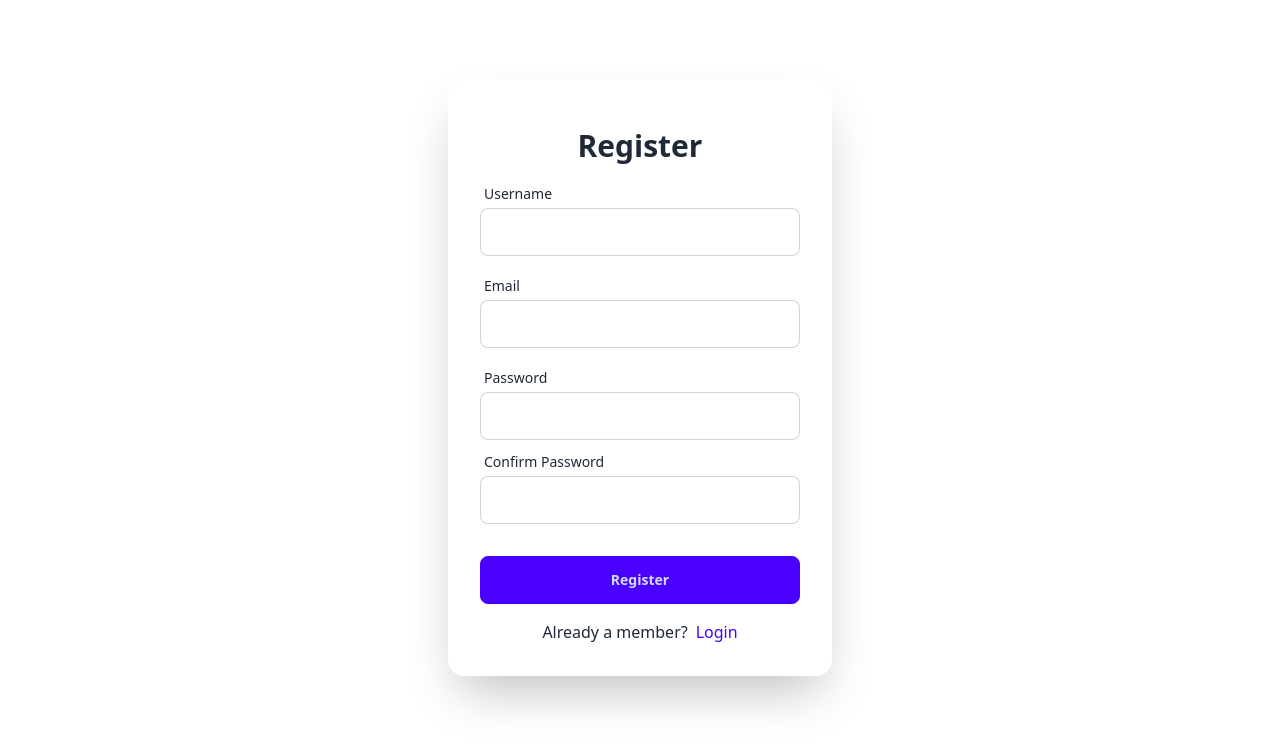
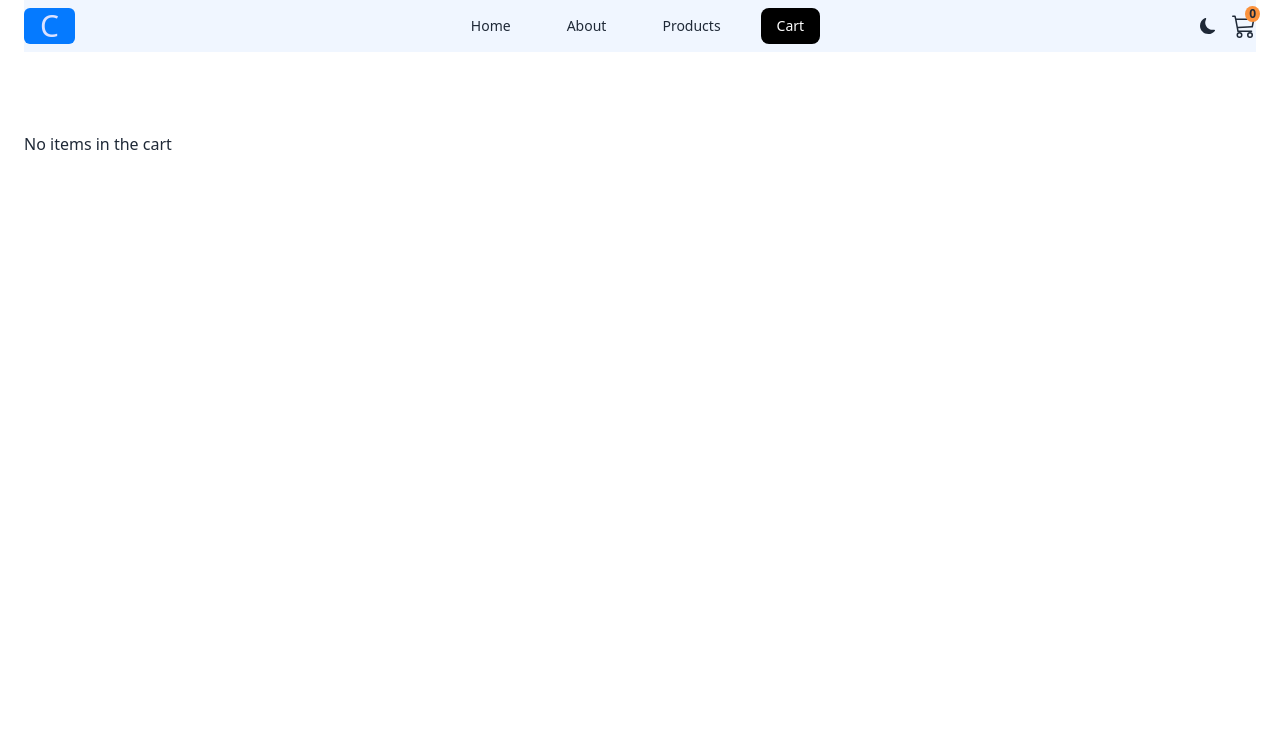
Before and after one commit to oyatillo071/6-oy-9-dars-homework, a React (Vite) app: page /cart in a window 1280 px wide. Before the commit this address led to /register. Shown: the top 748 px of the page. Built offline with nearby package versions, Linux system fonts and the light colour scheme; sample sign-in values are in the browser's storage.

Commit message:
fix:mistake on api request

```diff
--- a/src/components/Header.jsx
+++ b/src/components/Header.jsx
@@ -74,9 +74,9 @@ const Header = () => {
                 <path d="M0 1.5A.5.5 0 0 1 .5 1H2a.5.5 0 0 1 .485.379L2.89 3H14.5a.5.5 0 0 1 .49.598l-1 5a.5.5 0 0 1-.465.401l-9.397.472L4.415 11H13a.5.5 0 0 1 0 1H4a.5.5 0 0 1-.491-.408L2.01 3.607 1.61 2H.5a.5.5 0 0 1-.5-.5zM3.102 4l.84 4.479 9.144-.459L13.89 4H3.102zM5 12a2 2 0 1 0 0 4 2 2 0 0 0 0-4zm7 0a2 2 0 1 0 0 4 2 2 0 0 0 0-4zm-7 1a1 1 0 1 1 0 2 1 1 0 0 1 0-2zm7 0a1 1 0 1 1 0 2 1 1 0 0 1 0-2z"></path>
               </svg>
             </Link>
-            <p className="absolute bottom-4 -right-1 bg-orange-400 px-1 py-0 font-light rounded-[50%]">
+            <span className="absolute bottom-4 -right-1 bg-orange-400 px-1   font-semibold text-xs rounded-[50%]">
               {counter}
-            </p>{" "}
+            </span>{" "}
           </div>
         </div>
       </header>
--- a/src/layouts/MainLayout.jsx
+++ b/src/layouts/MainLayout.jsx
@@ -4,19 +4,19 @@ import { useNavigate } from "react-router-dom";
 
 function MainLayout({ children }) {
   const navigate = useNavigate();
-  const [isLog, setIslog] = useState(false);
+  const [isLog, setIsLog] = useState(false);
 
   useEffect(() => {
-    const userLogged = localStorage.getItem("isLoggedIn"); // Correct the key name here
-    setIslog(!!userLogged);
-    if (!isLog) {
+    const userLogged = localStorage.getItem("isLoggedIn") === "true";
+    setIsLog(userLogged);
+    if (!userLogged) {
       navigate("/register");
     }
-  }, [isLog, navigate]);
+  }, [navigate]);
 
   return (
     <div className="bg-white max-h-full px-6 h-full">
-      <Header></Header>
+      <Header />
       {children}
     </div>
   );
--- a/src/pages/Cart.jsx
+++ b/src/pages/Cart.jsx
@@ -71,7 +71,6 @@ function Cart() {
         draggable
         pauseOnHover
         theme="light"
-        transition={Bounce}
       />
       <div className="border-b border-base-300 mb-7 pb-5">
         <h2 className="text-3xl font-medium tracking-wider capitalize">
--- a/src/pages/Login.jsx
+++ b/src/pages/Login.jsx
@@ -27,9 +27,10 @@ function Login() {
         password: formData.password,
       })
       .then((response) => {
-        if (response.data && response.data.success) {
-          localStorage.setItem("user", JSON.stringify(response.data.user));
-          localStorage.setItem("userLogged", true);
+        if (response.data) {
+          localStorage.setItem("isLoggedIn", "true");
+          localStorage.setItem("user", JSON.stringify(response.data));
+          localStorage.setItem("accessToken", response.data.accessToken);
           notify("Login successful!");
           navigate("/products");
         } else {
@@ -44,7 +45,7 @@ function Login() {
   };
 
   const handleGuestLogin = () => {
-    localStorage.setItem("userLogged", true);
+    localStorage.setItem("isLoggedIn", "true");
     notify("Logged in as guest!");
     navigate("/products");
   };
@@ -70,7 +71,7 @@ function Login() {
 
       <div className="form-control">
         <label htmlFor="identifier" className="label">
-          <span className="label-text capitalize">email</span>
+          <span className="label-text capitalize">Username</span>
         </label>
         <input
           type="text"
@@ -84,7 +85,7 @@ function Login() {
 
       <div className="form-control">
         <label htmlFor="password" className="label">
-          <span className="label-text capitalize">password</span>
+          <span className="label-text capitalize">Password</span>
         </label>
         <input
           type="password"
--- a/src/pages/PaymentForm.jsx
+++ b/src/pages/PaymentForm.jsx
@@ -88,7 +88,6 @@ function PaymentForm() {
         draggable
         pauseOnHover
         theme="light"
-        transition={Bounce}
       />
       {success ? (
         <div className="card bg-base-100 shadow-lg p-8 h-full flex flex-col justify-center text-center">
--- a/src/pages/Product.jsx
+++ b/src/pages/Product.jsx
@@ -82,7 +82,6 @@ function Product() {
         draggable
         pauseOnHover
         theme="light"
-        transition={Bounce}
       />
       <div className="text-md breadcrumbs">
         <ul>
@@ -189,7 +188,7 @@ function Product() {
             <button
               onClick={(e) => {
                 if (!choiseColor || !choiseCount) {
-                  alert(
+                  notify(
                     "Please select a color and amount before adding to bag."
                   );
                   return;
```
